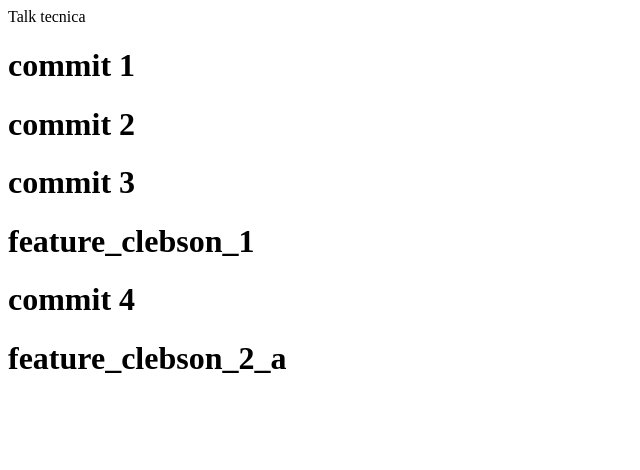
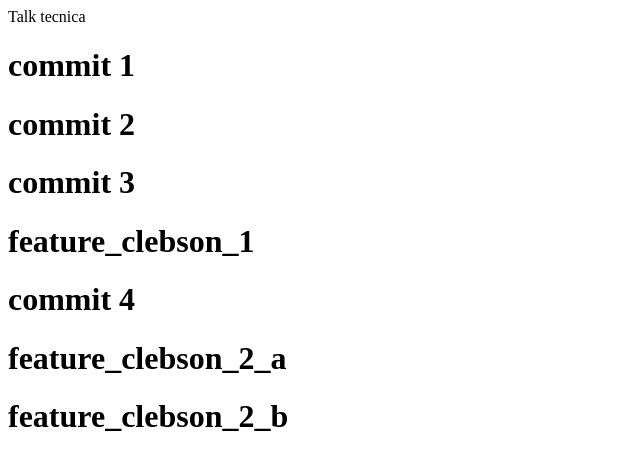
Before and after one commit to Schinwinkwinsky/TalkTecnicaGit, a plain HTML site: page index.html in a window 1280 px wide. Shown: the whole page, without its empty margins (0-640 px from the left). Drawn offline with Linux system fonts and the light colour scheme.

Commit message:
feature_clebson_2_b

```diff
--- a/index.html
+++ b/index.html
@@ -14,5 +14,6 @@
     <h1>feature_clebson_1</h1>
     <h1>commit 4</h1>
     <h1>feature_clebson_2_a</h1>
+    <h1>feature_clebson_2_b</h1>
 </body>
 </html>
```
